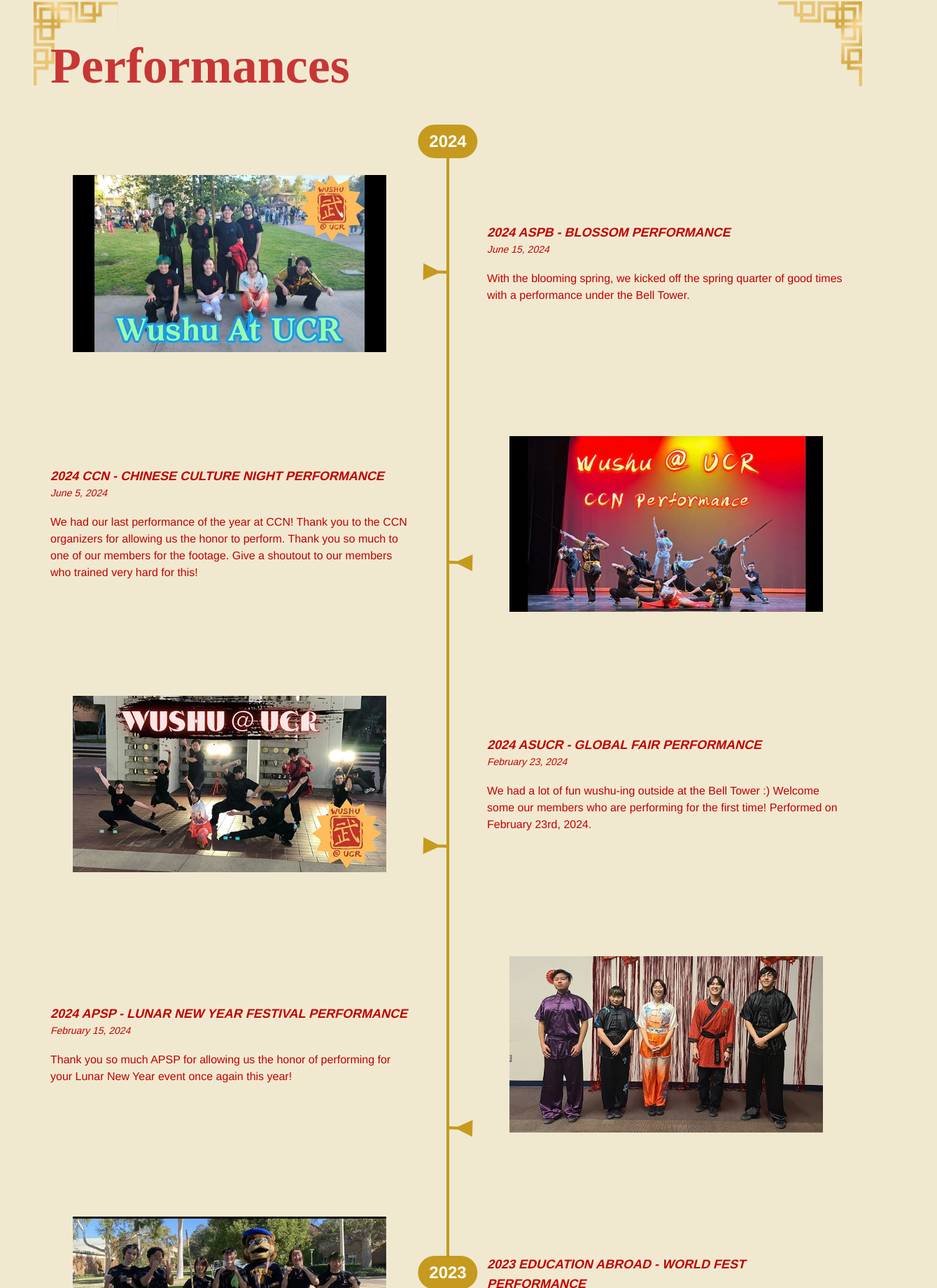
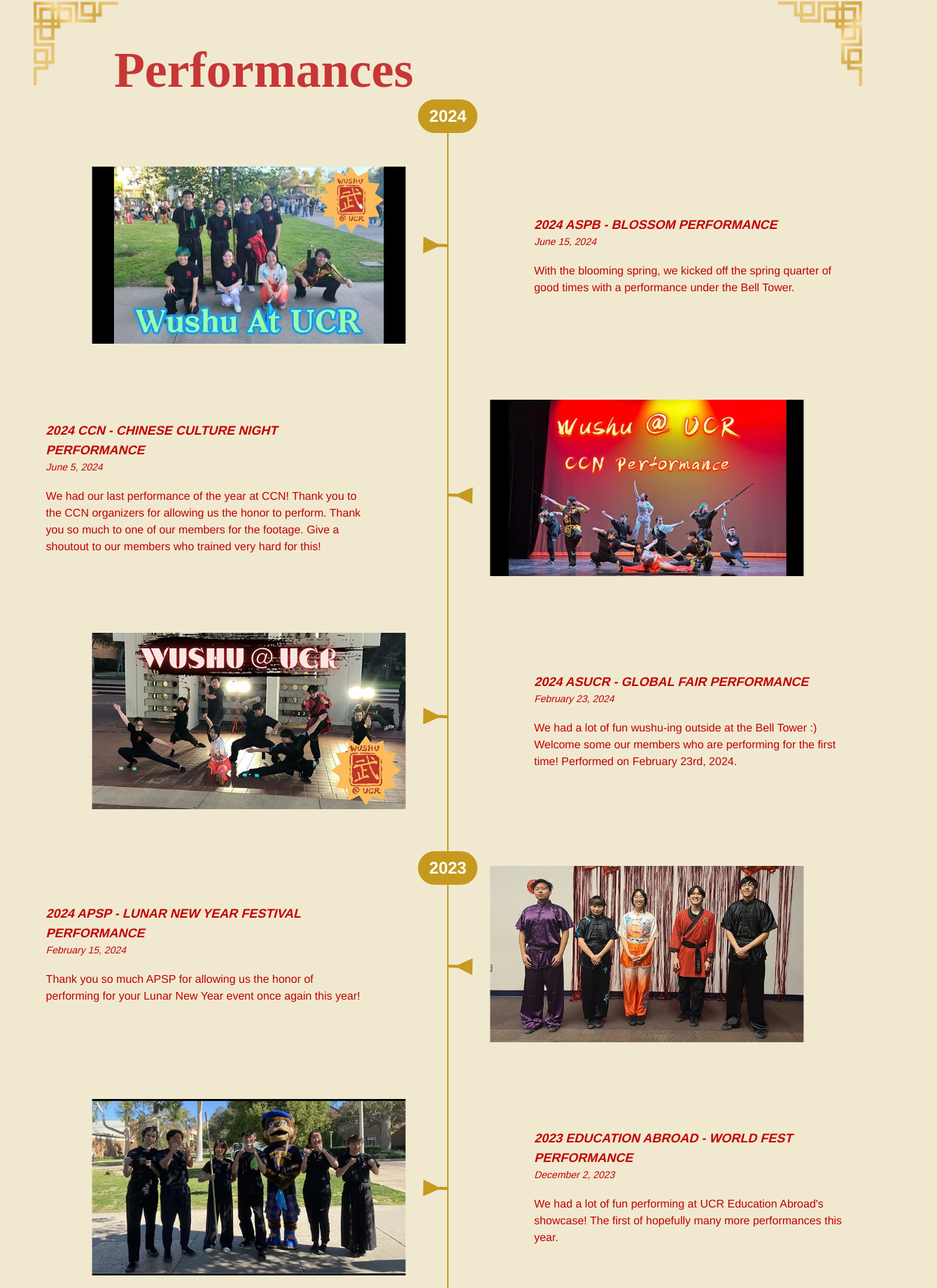
Before and after one commit to acm-ucr/wushu-website, a Next.js app: page /performances in a window 1280 px wide. Shown: the part 117-1957 px from the top of the page at 70% size, 1339 px wide, since content can reach past the window. Built offline with nearby package versions, Linux system fonts and the light colour scheme; a web font is replaced by a local one.

Commit message:
Last final code updates and refactoring and potential last commit of ACM class of 2025

```diff
--- a/src/app/globals.css
+++ b/src/app/globals.css
@@ -144,7 +144,7 @@
     @apply border-border outline-ring/50;
   }
   body {
-    @apply bg-background text-foreground;
+    @apply bg-background text-foreground overflow-x-hidden;
   }
   .swiper-button-next::after,
   .swiper-button-prev::after {
--- a/src/components/calendar/BuildCalendar.tsx
+++ b/src/components/calendar/BuildCalendar.tsx
@@ -4,7 +4,7 @@ import Events from "@/components/calendar/Events";
 
 const WushuCalendar = () => {
   return (
-    <div className="bg-wushu-cream-100 flex flex-col items-center justify-center px-1 pt-18 md:pt-28 lg:pb-52">
+    <div className="bg-wushu-cream-100 flex flex-col items-center justify-center px-1 pt-18 md:pt-28 lg:pb-[10%]">
       <Events />
     </div>
   );
--- a/src/components/performances/Cards.tsx
+++ b/src/components/performances/Cards.tsx
@@ -1,130 +1,42 @@
-import Image from "next/image";
+"use client";
 import Header from "@/components/Header";
+import { motion } from "motion/react";
 import Performance from "@/components/performances/Performance";
-import lefttriangle from "@/public/logos/lefttriangle.svg";
-import righttriangle from "@/public/logos/righttriangle.svg";
+import TimelineMarker from "@/components/performances/TimelineMarker";
+import YearLabel from "@/components/performances/YearLabel";
+import performanceData from "@/data/performanceInfo";
 
 const Cards = () => {
   return (
-    <div className="px-4">
-      <div className="relative">
-        <div className="bg-wushu-gold-300 absolute top-25 left-1/2 h-370 w-0.5 -translate-x-1/2 sm:top-30 sm:h-375 sm:w-0.5 md:top-40 md:h-590 md:w-1 lg:h-590 lg:w-1" />
+    <div className="relative h-full w-full px-4">
+      <div className="bg-wushu-gold-300 absolute top-[8%] left-1/2 z-0 h-[95%] w-0.5 -translate-x-1/2 -translate-y-10 lg:top-[5%] lg:h-[105%] lg:translate-y-0" />
 
-        <div className="absolute top-50 left-1/2 -translate-x-full md:top-78">
-          <Image
-            src={lefttriangle}
-            alt="Left Triangle"
-            className="w-3 md:h-9 md:w-9"
-          />
-        </div>
+      <TimelineMarker direction="left" position="top-[13%]" />
+      <TimelineMarker direction="right" position="top-[30%]" />
+      <TimelineMarker direction="left" position="top-[45%]" />
+      <TimelineMarker direction="right" position="top-[62%]" />
+      <TimelineMarker direction="left" position="top-[77%]" />
+      <TimelineMarker direction="right" position="top-[93%]" />
 
-        <div className="absolute top-119 right-1/2 translate-x-full sm:top-119 md:top-182 lg:top-182">
-          <Image
-            src={righttriangle}
-            alt="Right Triangle"
-            className="w-3 md:h-9 md:w-9"
-          />
-        </div>
+      <YearLabel year="2024" position="top-[4%] " />
+      <YearLabel year="2023" position="top-[53%] md:top-[55%] " />
 
-        <div className="absolute top-190 left-1/2 -translate-x-full sm:top-190 md:top-283">
-          <Image
-            src={lefttriangle}
-            alt="Left Triangle"
-            className="w-3 md:h-9 md:w-9"
-          />
-        </div>
-
-        <div className="absolute top-253 right-1/2 translate-x-full sm:top-253 md:top-384 lg:top-384">
-          <Image
-            src={righttriangle}
-            alt="Right Triangle"
-            className="w-3 md:h-9 md:w-9"
-          />
-        </div>
-
-        <div className="absolute top-312 left-1/2 -translate-x-full sm:top-312 md:top-486 lg:top-486">
-          <Image
-            src={lefttriangle}
-            alt="Left Triangle"
-            className="w-3 md:h-9 md:w-9"
-          />
-        </div>
-
-        <div className="absolute top-377 right-1/2 translate-x-full sm:top-400 md:top-588 lg:top-588">
-          <Image
-            src={righttriangle}
-            alt="Right Triangle"
-            className="w-3 md:h-9 md:w-9"
-          />
-        </div>
-
-        <div className="absolute left-1/2 z-10 mt-5 -translate-x-1/2 sm:mt-10 md:mt-15 lg:mt-15">
-          <div className="font-arimo bg-wushu-gold-300 mt-15 rounded-full px-3 py-1 text-center text-sm font-semibold text-white sm:px-4 sm:py-2 sm:text-2xl md:px-4 md:py-2 md:text-2xl lg:px-4 lg:py-2 lg:text-2xl">
-            2024
-          </div>
-        </div>
-
-        <div className="absolute left-1/2 z-10 mt-280 -translate-x-1/2 sm:mt-280 md:mt-434 lg:mt-434">
-          <div className="font-arimo bg-wushu-gold-300 rounded-full px-3 py-1 text-center text-sm font-semibold text-white sm:px-4 sm:py-2 sm:text-2xl md:px-4 md:py-2 md:text-2xl lg:px-4 lg:py-2 lg:text-2xl">
-            2023
-          </div>
-        </div>
+      <div className="relative z-10 mt-[10%] w-full translate-x-[6%] translate-y-[8%] px-4 sm:mt-10 md:mt-20 lg:mt-20">
+        <motion.div
+          initial={{ opacity: 0, x: -20, y: -20 }}
+          whileInView={{ opacity: 1, x: 0, y: 0 }}
+          transition={{ duration: 0.7 }}
+          viewport={{ once: true, amount: 0.5 }}
+          className="mb-5 ml-5 md:mt-24 md:mb-8 md:ml-12 lg:mt-0 lg:mb-8 lg:ml-14"
+        >
+          <Header title="Performances" isRed={true} />
+        </motion.div>
       </div>
 
-      <div className="justify-left mt-10 w-full flex-col px-4 sm:mt-10 sm:px-4 md:mt-20 md:px-14 lg:mt-20 lg:px-14">
-        <div className="relative mb-3">
-          <Header title="Performances" isRed={true} />
-        </div>
-      </div>
-
-      <div className="mt-20 sm:mt-20 md:mt-25 lg:mt-25">
-        <Performance
-          imageSrc="\images\performances\2024 blossom performance.webp"
-          title="2024 ASPB - BLOSSOM PERFORMANCE"
-          date="June 15, 2024"
-          description="With the blooming spring, we kicked off the spring quarter of good times with a performance under the Bell Tower."
-          imageOnLeft={true}
-        />
-
-        <Performance
-          imageSrc="\images\performances\2024 ccn.webp"
-          title="2024 CCN - CHINESE CULTURE NIGHT PERFORMANCE"
-          date="June 5, 2024"
-          description="We had our last performance of the year at CCN! Thank you to the CCN organizers for allowing us the honor to perform. Thank you so much to one of our members for the footage. Give a shoutout to our members who trained very hard for this!"
-          imageOnLeft={false}
-        />
-
-        <Performance
-          imageSrc="\images\performances\2024 asucr.webp"
-          title="2024 ASUCR - GLOBAL FAIR PERFORMANCE"
-          date="February 23, 2024"
-          description="We had a lot of fun wushu-ing outside at the Bell Tower :) Welcome some our members who are performing for the first time! Performed on February 23rd, 2024."
-          imageOnLeft={true}
-        />
-
-        <Performance
-          imageSrc="\images\performances\2024 asps.webp"
-          title="2024 APSP - LUNAR NEW YEAR FESTIVAL PERFORMANCE"
-          date="February 15, 2024"
-          description="Thank you so much APSP for allowing us the honor of performing for your Lunar New Year event once again this year!"
-          imageOnLeft={false}
-        />
-
-        <Performance
-          imageSrc="\images\performances\2023 education abroad.webp"
-          title="2023 EDUCATION ABROAD - WORLD FEST PERFORMANCE"
-          date="December 2, 2023"
-          description="We had a lot of fun performing at UCR Education Abroad's showcase! The first of hopefully many more performances this year."
-          imageOnLeft={true}
-        />
-
-        <Performance
-          imageSrc="\images\performances\2023 asps.webp"
-          title="2023 APSP - LUNAR NEW YEAR FESTIVAL PERFORMANCE"
-          date="February 26, 2023"
-          description="Our first performance of the year! Thank you APSP for letting us perform at your venue! We're excited to train harder for our next performances and do even better!"
-          imageOnLeft={false}
-        />
+      <div className="relative z-10 mt-20 items-center sm:mt-20 md:mt-25 lg:mt-25">
+        {performanceData.map((p, i) => (
+          <Performance key={i} {...p} />
+        ))}
       </div>
     </div>
   );
--- a/src/components/performances/Performance.tsx
+++ b/src/components/performances/Performance.tsx
@@ -1,5 +1,6 @@
 "use client";
 import { useRef } from "react";
+import Image from "next/image";
 import { motion, useInView } from "framer-motion";
 
 interface PerformanceProps {
@@ -32,20 +33,19 @@ const Performance = ({
       initial="hidden"
       animate={isInView ? "visible" : "hidden"}
       transition={{ duration: 0.6, ease: "easeOut" }}
-      className={`mt-15 flex items-center sm:mt-20 md:mt-30 md:flex-row ${
-        imageOnLeft
-          ? "flex md:flex-row"
-          : "flex-row-reverse md:flex-row-reverse"
-      }`}
+      className={`mt-16 flex flex-row items-center justify-center gap-x-[5%] sm:gap-x-10 md:gap-x-16 lg:gap-x-[20%] ${imageOnLeft ? "" : "flex-row-reverse"}`}
     >
-      <div className="flex justify-center px-6 sm:px-10 md:w-1/2 md:px-14">
-        <img
-          src={imageSrc}
-          alt={title}
-          className="min-h-sm w-full max-w-xs object-contain sm:max-w-md"
-        />
+      <div
+        className={`relative aspect-[5/3] w-[45%] max-w-xs sm:max-w-sm md:max-w-md ${
+          imageOnLeft
+            ? "-translate-x-[4%] md:translate-x-[4%] lg:translate-x-[20%]"
+            : "translate-x-[4%] md:-translate-x-[4%] lg:-translate-x-[20%]"
+        } transition-transform duration-500`}
+      >
+        <Image src={imageSrc} alt={title} fill className="object-contain" />
       </div>
-      <div className="w-full px-1 text-left sm:px-6 md:w-1/2 md:px-14">
+
+      <div className="w-[45%] px-2 text-left sm:px-6 md:w-[55%] lg:w-[40%]">
         <div className="text-wushu-red-100 font-arimo text-sm font-bold italic sm:text-lg">
           {title}
         </div>
--- /dev/null
+++ b/src/components/performances/TimelineMarker.tsx
@@ -0,0 +1,22 @@
+import Image from "next/image";
+import lefttriangle from "@/public/logos/lefttriangle.svg";
+import righttriangle from "@/public/logos/righttriangle.svg";
+
+interface MarkerProps {
+  direction: "left" | "right";
+  position: string;
+}
+
+const TimelineMarker = ({ direction, position }: MarkerProps) => (
+  <Image
+    src={direction === "left" ? lefttriangle : righttriangle}
+    alt={`${direction} triangle`}
+    className={`absolute ${position} ${
+      direction === "left"
+        ? "left-1/2 -translate-x-full"
+        : "right-1/2 translate-x-full"
+    } w-3 md:h-9 md:w-9`}
+  />
+);
+
+export default TimelineMarker;
--- /dev/null
+++ b/src/components/performances/YearLabel.tsx
@@ -0,0 +1,14 @@
+interface YearLabelProps {
+  year: string;
+  position: string;
+}
+
+const YearLabel = ({ year, position }: YearLabelProps) => (
+  <div className={`absolute left-1/2 z-10 -translate-x-1/2 ${position}`}>
+    <div className="font-arimo bg-wushu-gold-300 rounded-full px-3 py-1 text-center text-sm font-semibold text-white sm:px-4 sm:py-2 sm:text-2xl">
+      {year}
+    </div>
+  </div>
+);
+
+export default YearLabel;
--- /dev/null
+++ b/src/data/performanceInfo.ts
@@ -0,0 +1,60 @@
+interface PerformanceItem {
+  imageSrc: string;
+  title: string;
+  date: string;
+  description: string;
+  imageOnLeft: boolean;
+}
+
+const performanceData: PerformanceItem[] = [
+  {
+    imageSrc: "/images/performances/2024 blossom performance.webp",
+    title: "2024 ASPB - BLOSSOM PERFORMANCE",
+    date: "June 15, 2024",
+    description:
+      "With the blooming spring, we kicked off the spring quarter of good times with a performance under the Bell Tower.",
+    imageOnLeft: true,
+  },
+  {
+    imageSrc: "/images/performances/2024 ccn.webp",
+    title: "2024 CCN - CHINESE CULTURE NIGHT PERFORMANCE",
+    date: "June 5, 2024",
+    description:
+      "We had our last performance of the year at CCN! Thank you to the CCN organizers for allowing us the honor to perform. Thank you so much to one of our members for the footage. Give a shoutout to our members who trained very hard for this!",
+    imageOnLeft: false,
+  },
+  {
+    imageSrc: "/images/performances/2024 asucr.webp",
+    title: "2024 ASUCR - GLOBAL FAIR PERFORMANCE",
+    date: "February 23, 2024",
+    description:
+      "We had a lot of fun wushu-ing outside at the Bell Tower :) Welcome some our members who are performing for the first time! Performed on February 23rd, 2024.",
+    imageOnLeft: true,
+  },
+  {
+    imageSrc: "/images/performances/2024 asps.webp",
+    title: "2024 APSP - LUNAR NEW YEAR FESTIVAL PERFORMANCE",
+    date: "February 15, 2024",
+    description:
+      "Thank you so much APSP for allowing us the honor of performing for your Lunar New Year event once again this year!",
+    imageOnLeft: false,
+  },
+  {
+    imageSrc: "/images/performances/2023 education abroad.webp",
+    title: "2023 EDUCATION ABROAD - WORLD FEST PERFORMANCE",
+    date: "December 2, 2023",
+    description:
+      "We had a lot of fun performing at UCR Education Abroad's showcase! The first of hopefully many more performances this year.",
+    imageOnLeft: true,
+  },
+  {
+    imageSrc: "/images/performances/2023 asps.webp",
+    title: "2023 APSP - LUNAR NEW YEAR FESTIVAL PERFORMANCE",
+    date: "February 26, 2023",
+    description:
+      "Our first performance of the year! Thank you APSP for letting us perform at your venue! We're excited to train harder for our next performances and do even better!",
+    imageOnLeft: false,
+  },
+];
+
+export default performanceData;
```
